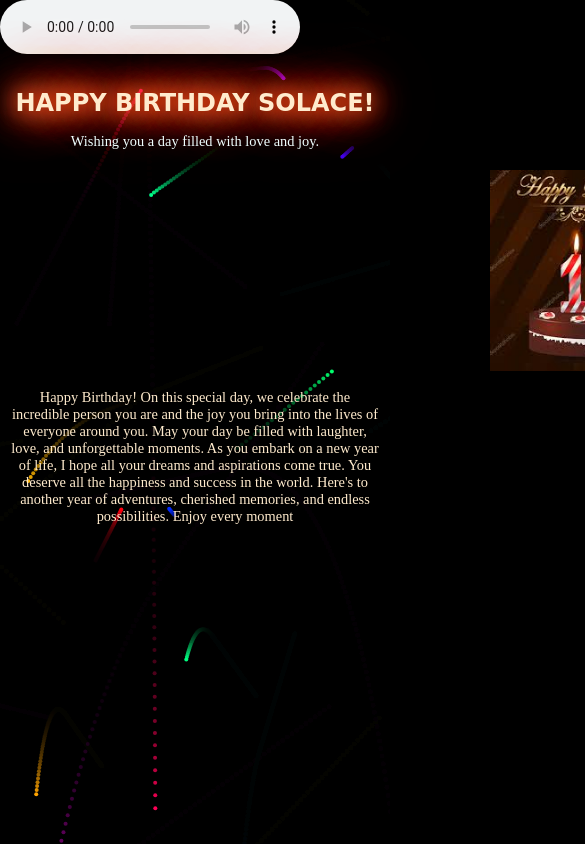
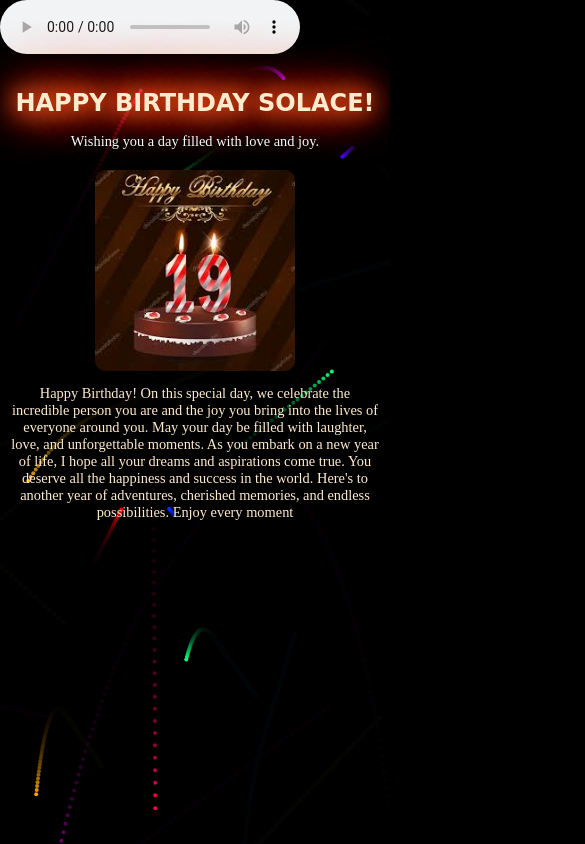
Before and after one commit to mson-wagz/birthday, a plain HTML site: page index.html in a window 390 px wide. Shown: the top 844 px of the page, 585 px wide, since content can reach past the window. Drawn offline with Linux system fonts and the light colour scheme; a web font is replaced by a local one.

Commit message:
cake responsive

```diff
--- a/style.css
+++ b/style.css
@@ -75,11 +75,19 @@ p {
 #message{
     color: azure;
 }
+
 .cake {
-    width: 200px;
+    display: flex;
+    justify-content: center;
+    align-items: center;
     margin-top: 20px;
-    justify-content: center;
-    margin-left: 30em;
+}
+
+.cake img {
+    width: 100%;
+    max-width: 400px;
+    height: auto;
+    border-radius: 10px;
 }
 .message{
     color: blanchedalmond;
```
